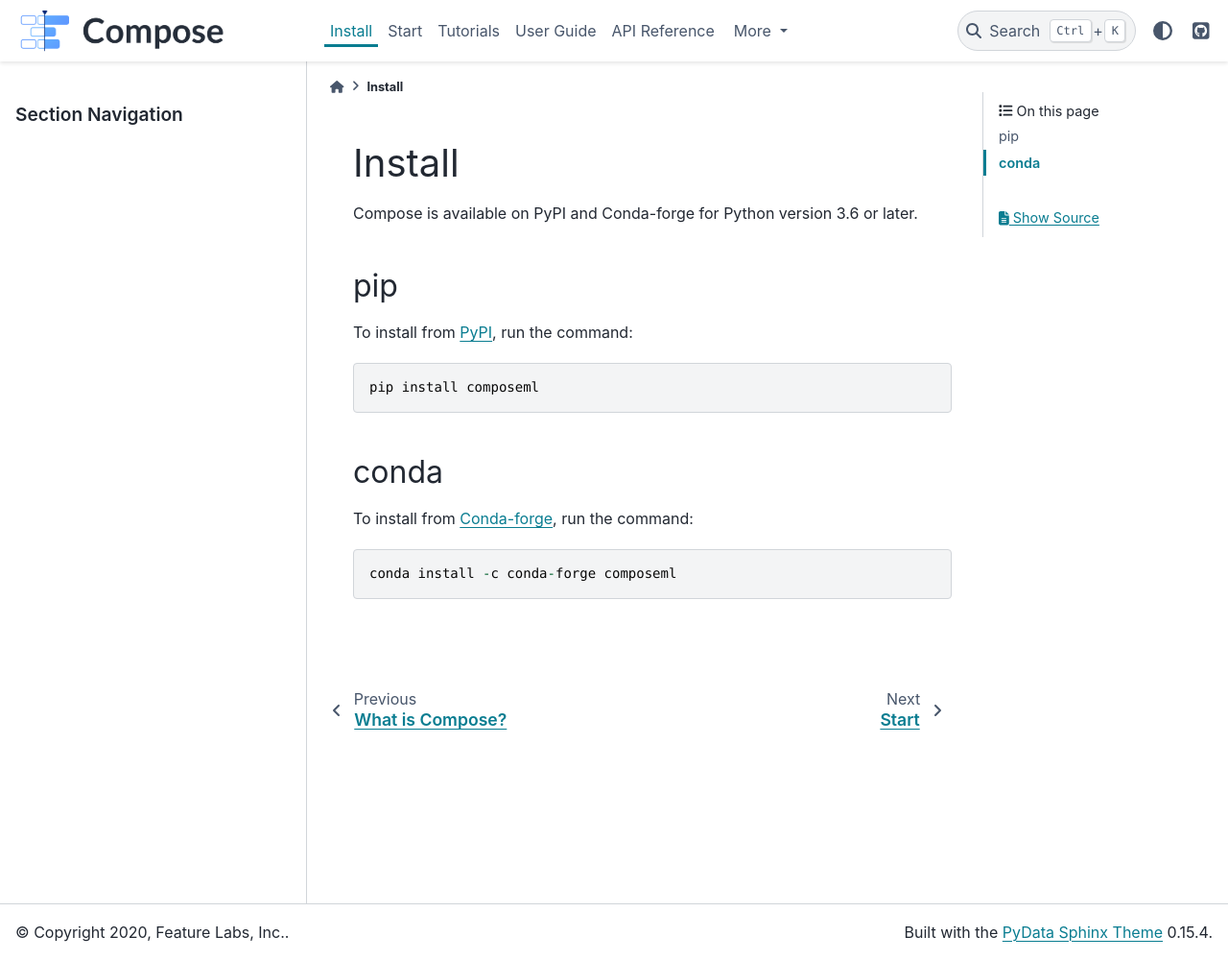
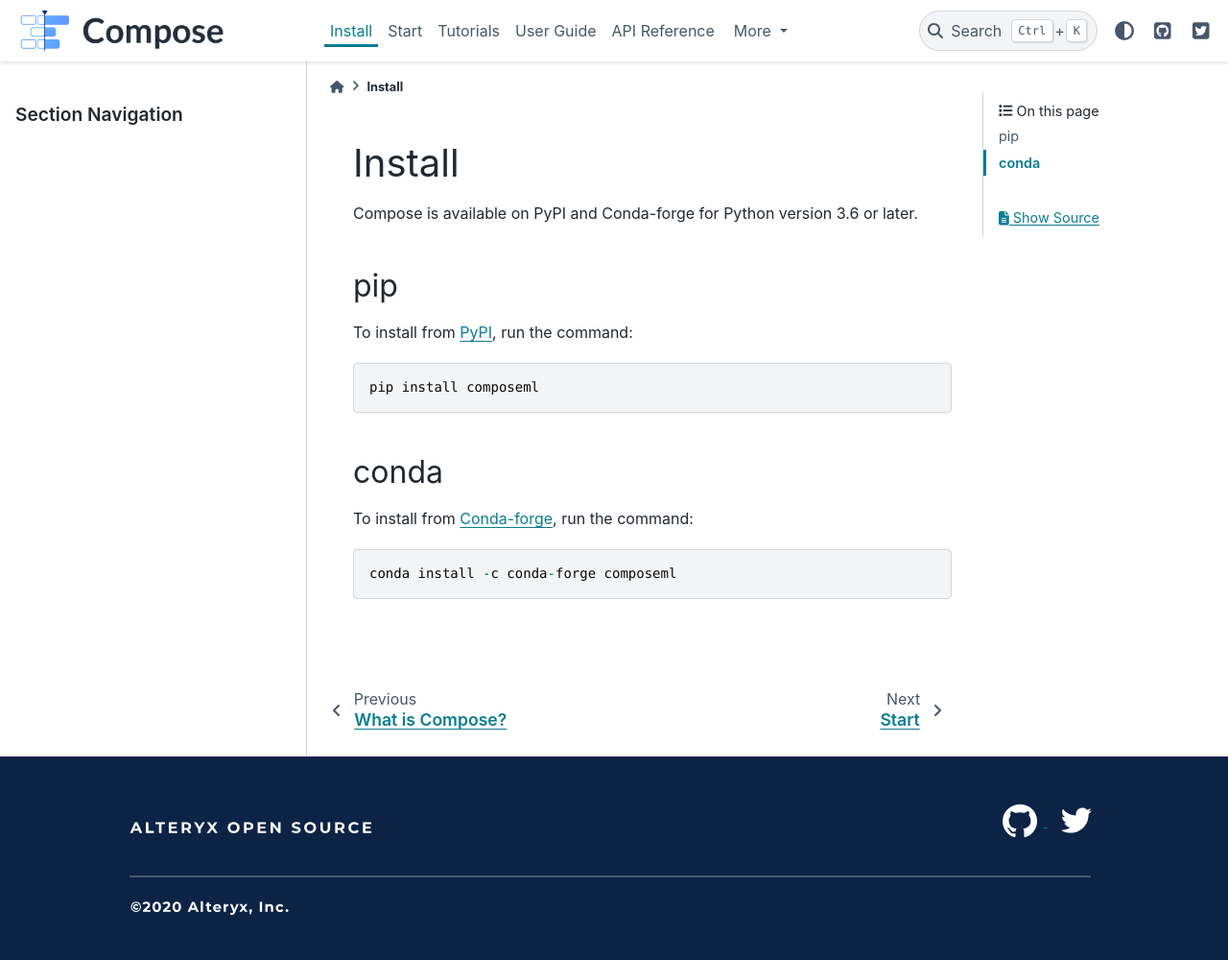
Before and after one commit to alteryx/compose, a Sphinx documentation site: the page built from docs/source/install.rst, in a window 1280 px wide and 1000 px high. Shown: the whole window at 96% size. Built offline with Sphinx 7.4.7 and the PyData theme 0.15.4, drawn with Linux system fonts in a browser that asks for light colours; comment, search, counter and statistics services are not loaded.

Commit message:
Add Footer to Documentation (#185)

```diff
--- a/docs/source/_static/style.css
+++ b/docs/source/_static/style.css
@@ -1,4 +1,57 @@
-.ethical-rtd{
-    display: none;
-    opacity: 0
+.footer {
+    background-color: #0D2345;
+    padding-bottom: 40px;
+    padding-top: 40px;
+    width: 100%;
 }
+
+.footer-cell-1 {
+    grid-row: 1;
+    grid-column: 1 / 3;
+}
+
+.footer-cell-2 {
+    grid-row: 1;
+    grid-column: 4;
+    margin-bottom: 15px;
+    text-align: right;
+}
+
+.footer-cell-3 {
+    grid-row: 2;
+    grid-column: 1 / 5;
+}
+
+.footer-cell-4 {
+    grid-row: 3;
+    grid-column: 1 / 3;
+}
+
+.footer-container {
+    display: grid;
+    margin-left: 10%;
+    margin-right: 10%;
+}
+
+.footer-image-alteryx {
+    padding-top: 22px;
+    width: 270px;
+}
+
+.footer-image-copyright {
+    width: 180px;
+}
+
+.footer-image-github {
+    width: 50px;
+}
+
+.footer-image-twitter {
+    width: 60px;
+}
+
+.footer-line {
+    border-top: 2px solid white;
+    margin-left: 7px;
+    margin-right: 15px;
+}
--- a/docs/source/_templates/layout.html
+++ b/docs/source/_templates/layout.html
@@ -3,10 +3,39 @@
 {%- block extrahead %}
 
 <script>
-  !function(){var analytics=window.analytics=window.analytics||[];if(!analytics.initialize)if(analytics.invoked)window.console&&console.error&&console.error("Segment snippet included twice.");else{analytics.invoked=!0;analytics.methods=["trackSubmit","trackClick","trackLink","trackForm","pageview","identify","reset","group","track","ready","alias","debug","page","once","off","on"];analytics.factory=function(t){return function(){var e=Array.prototype.slice.call(arguments);e.unshift(t);analytics.push(e);return analytics}};for(var t=0;t<analytics.methods.length;t++){var e=analytics.methods[t];analytics[e]=analytics.factory(e)}analytics.load=function(t,e){var n=document.createElement("script");n.type="text/javascript";n.async=!0;n.src="https://cdn.segment.com/analytics.js/v1/"+t+"/analytics.min.js";var a=document.getElementsByTagName("script")[0];a.parentNode.insertBefore(n,a);analytics._loadOptions=e};analytics.SNIPPET_VERSION="4.1.0";
-  analytics.load("ze8imyBlahLiQl1WxZCnHzhNWgviYKOn");
-  analytics.page();
-  }}();
+  !function () {
+    var analytics = window.analytics = window.analytics || []; if (!analytics.initialize) if (analytics.invoked) window.console && console.error && console.error("Segment snippet included twice."); else {
+      analytics.invoked = !0; analytics.methods = ["trackSubmit", "trackClick", "trackLink", "trackForm", "pageview", "identify", "reset", "group", "track", "ready", "alias", "debug", "page", "once", "off", "on"]; analytics.factory = function (t) { return function () { var e = Array.prototype.slice.call(arguments); e.unshift(t); analytics.push(e); return analytics } }; for (var t = 0; t < analytics.methods.length; t++) { var e = analytics.methods[t]; analytics[e] = analytics.factory(e) } analytics.load = function (t, e) { var n = document.createElement("script"); n.type = "text/javascript"; n.async = !0; n.src = "https://cdn.segment.com/analytics.js/v1/" + t + "/analytics.min.js"; var a = document.getElementsByTagName("script")[0]; a.parentNode.insertBefore(n, a); analytics._loadOptions = e }; analytics.SNIPPET_VERSION = "4.1.0";
+      analytics.load("ze8imyBlahLiQl1WxZCnHzhNWgviYKOn");
+      analytics.page();
+    }
+  }();
 </script>
 
 {% endblock %}
+
+{%- block footer %}
+
+<footer class="footer">
+  <div class="footer-container">
+    <div class="footer-cell-1">
+      <img class="footer-image-alteryx" src="_static/images/alteryx_open_source.svg" alt="Alteryx Open Source">
+    </div>
+    <div class="footer-cell-2">
+      <a href="https://github.com/FeatureLabs/compose#readme" target="_blank">
+        <img class="footer-image-github" src="_static/images/github.svg" alt="GitHub">
+      </a>
+      <a href="https://twitter.com/alteryx?lang=en" target="_blank">
+        <img class="footer-image-twitter" src="_static/images/twitter.svg" alt="Twitter">
+      </a>
+    </div>
+    <div class="footer-cell-3">
+      <hr class="footer-line">
+    </div>
+    <div class="footer-cell-4">
+      <img class="footer-image-copyright" src="_static/images/copyright.svg" alt="Copyright">
+    </div>
+  </div>
+</footer>
+
+{% endblock %}
--- a/docs/source/conf.py
+++ b/docs/source/conf.py
@@ -20,8 +20,8 @@ from composeml import __version__ as version
 # -- Project information -----------------------------------------------------
 
 project = 'Compose'
-copyright = '2020, Feature Labs, Inc.'
-author = 'Feature Labs, Inc.'
+copyright = '2020, Alteryx, Inc.'
+author = 'Alteryx, Inc.'
 
 # The full version, including alpha/beta/rc tags
 release = version
@@ -84,7 +84,8 @@ html_theme = "pydata_sphinx_theme"
 html_logo = "images/compose_nav2.png"
 html_favicon = "images/favicon.ico"
 html_theme_options = {
-  "github_url": "https://github.com/FeatureLabs/compose",
+  "github_url": "https://github.com/FeatureLabs/compose#readme",
+  "twitter_url": "https://twitter.com/alteryx?lang=en",
 }
 
 # Add any paths that contain custom static files (such as style sheets) here,
@@ -134,7 +135,7 @@ latex_elements = {
 #  author, documentclass [howto, manual, or own class]).
 latex_documents = [
     (master_doc, 'Compose.tex', 'Compose Documentation',
-     'Feature Labs, Inc.', 'manual'),
+     'Alteryx, Inc.', 'manual'),
 ]
 
 
```
Also changed, not shown: docs/source/_static/images/alteryx_open_source.svg (added), docs/source/_static/images/copyright.svg (added), docs/source/_static/images/github.svg (added), docs/source/_static/images/twitter.svg (added).
